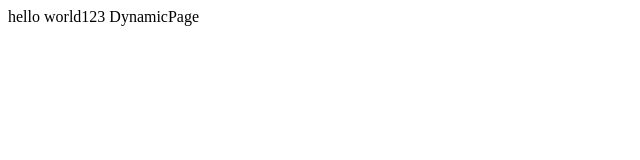
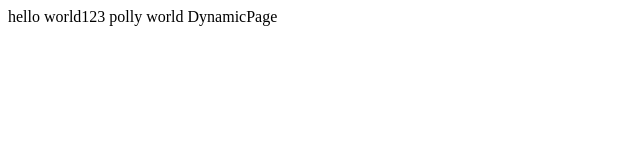
Before and after one commit to sohail20/subdomain2, a Next.js app: page /dynamic in a window 1280 px wide. Shown: the top 160 px of the page, without its empty margins (0-640 px from the left). Built offline with nearby package versions, Linux system fonts and the light colour scheme.

Commit message:
hello world

```diff
--- a/pages/dynamic.js
+++ b/pages/dynamic.js
@@ -3,7 +3,7 @@ import React from 'react';
 function DynamicPage({ subdomain }) {
     return (
         <div>
-            hello world123
+            hello world123 polly world
             DynamicPage {subdomain}
         </div>
     );
```
